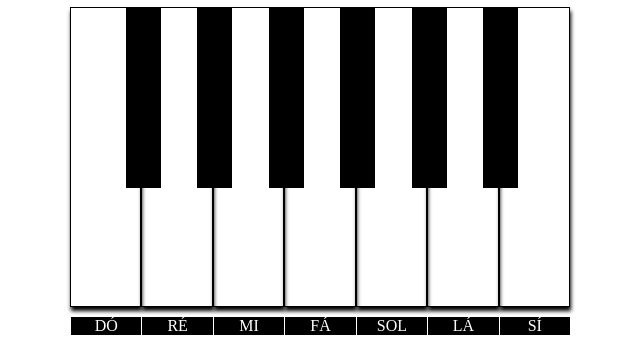
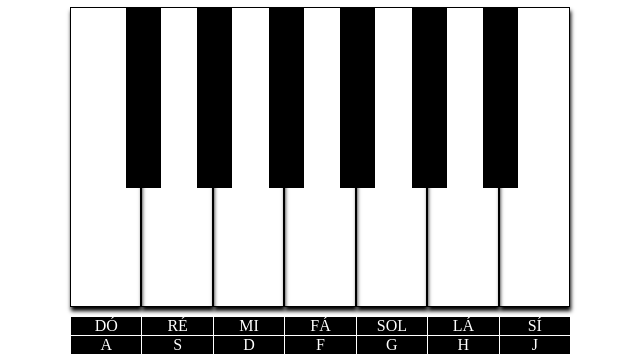
Before and after one commit to Matheus-Pontes/PianoWebEsp8266, a website: page index.html in a window 1280 px wide. Shown: the part 104-465 px from the top of the page, without its empty margins (320-960 px from the left). Drawn offline with Linux system fonts and the light colour scheme.

Commit message:
Refatorando variaveis e adicionado legenda de teclas no frontend

```diff
--- a/index.html
+++ b/index.html
@@ -59,7 +59,7 @@
             width: 100%;
         }
 
-        .notas {
+        .notas, .teclasDoComputador {
             background-color: #000;
             color: #fff;
             max-width: 500px;
@@ -68,9 +68,10 @@
             align-items: center;
         }
 
-        .notas p {
+        .notas p, .teclasDoComputador p {
             flex: 1;
             border-left: 1px solid #fff;
+            border-bottom: 1px solid #fff;
         }
     </style>
 </head>
@@ -96,6 +97,16 @@
         <p>SOL</p>
         <p>LÁ</p>
         <p>SÍ</p>
+    </div>
+
+    <div class="teclasDoComputador">
+        <p>A</p>
+        <p>S</p>
+        <p>D</p>
+        <p>F</p>
+        <p>G</p>
+        <p>H</p>
+        <p>J</p>
     </div>
 
     <footer>
@@ -132,7 +143,7 @@
         });
 
         window.onkeydown = function(e) {
-            console.log("tecla clicada: ", e.key);
+            // console.log("tecla clicada: ", e.key);
 
             if(teclasTeclado[e.key]) {
                 ws.send(teclasTeclado[e.key]);
@@ -146,7 +157,7 @@
         }
 
         window.onkeyup = function(e) {
-            console.log("tecla soltada: ", e.key);
+            // console.log("tecla soltada: ", e.key);
 
             $teclasPiano.forEach((item, index) => {
                 if(teclasTeclado[e.key] == index){
--- a/src/style.css
+++ b/src/style.css
@@ -49,7 +49,7 @@ a {
     width: 100%;
 }
 
-.notas {
+.notas, .teclasDoComputador {
     background-color: #000;
     color: #fff;
     max-width: 500px;
@@ -58,7 +58,8 @@ a {
     align-items: center;
 }
 
-.notas p {
+.notas p, .teclasDoComputador p {
     flex: 1;
     border-left: 1px solid #fff;
+    border-bottom: 1px solid #fff;
 }
```
Also changed, not shown: server/server.js (+12 -12 lines), src/index.html (+10 -0 lines).
